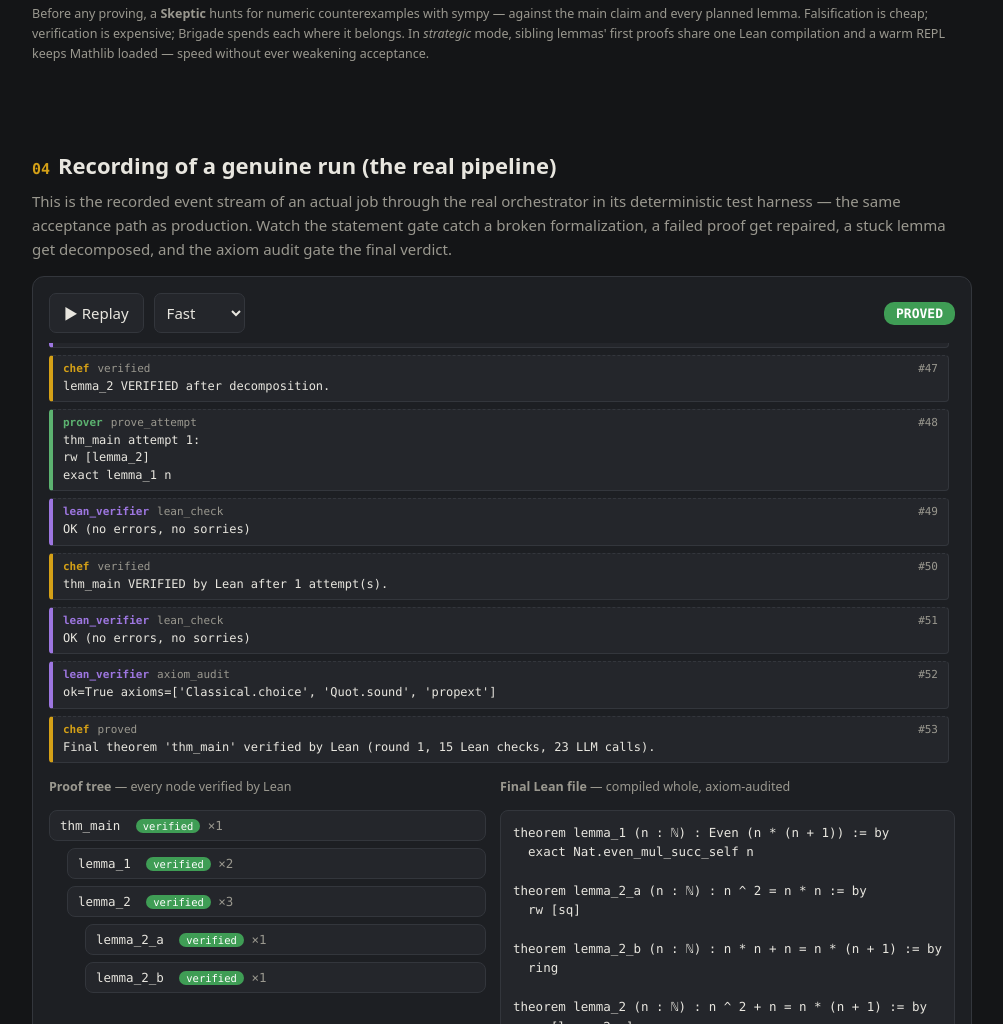
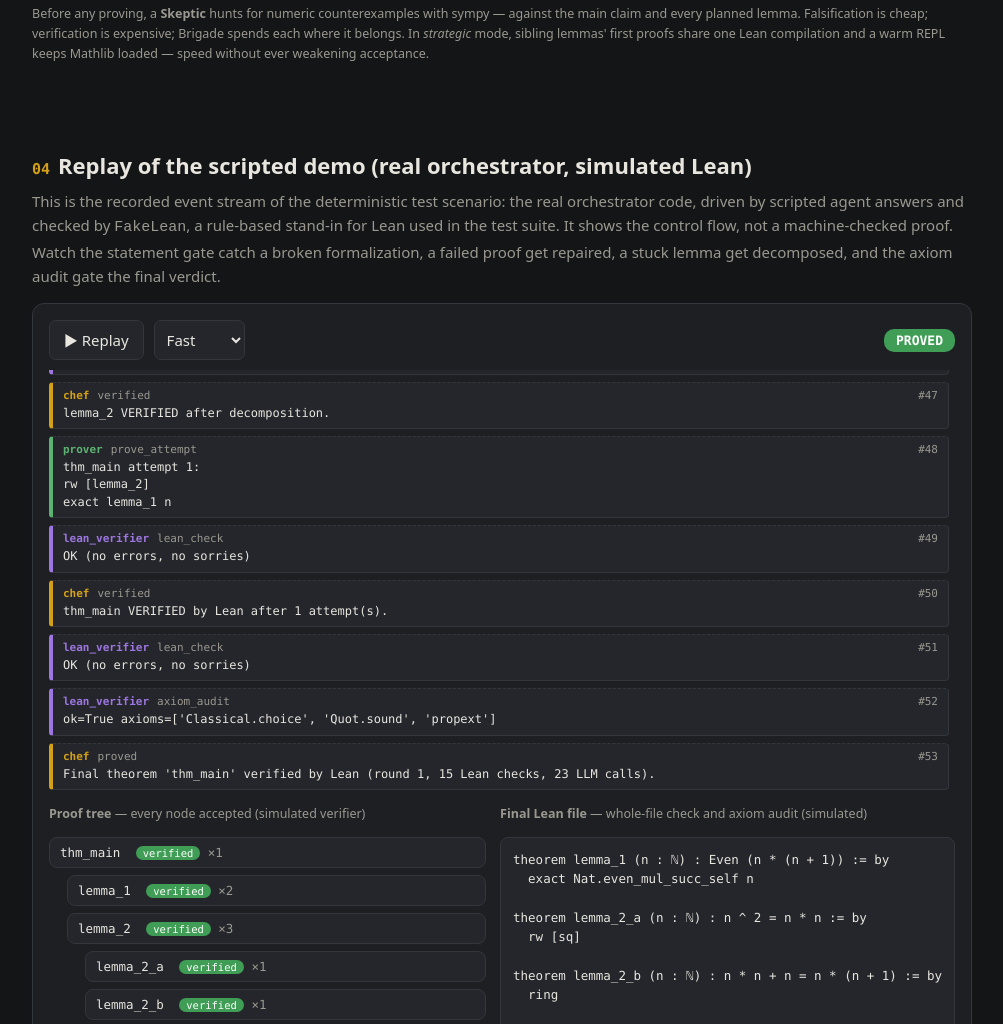
Before and after one commit to ysmouhib/brigade, a plain HTML site: page docs/index.html in a window 1280 px wide. Shown: the part 1861-2885 px from the top of the page, without its empty margins (138-1141 px from the left). Drawn offline with Linux system fonts and the light colour scheme.

Commit message:
Label the demo replay as the scripted test scenario
The screenshot, the site replay and the e2e transcript all come from the
deterministic test scenario (scripted agent answers, FakeLean verifier).
Say so, and stop calling it a genuine Lean run.

Co-Authored-By: Claude Opus 5.5 <noreply@anthropic.com>
Claude-Session: https://claude.ai/code/session_01JqntsTaaAhdrbzpBoLpsRX

```diff
--- a/docs/index.html
+++ b/docs/index.html
@@ -249,10 +249,11 @@ a{color:var(--steel)}
 </section>
 
 <section id="replay">
-  <h2><span class="n">04</span>Recording of a genuine run (the real pipeline)</h2>
-  <p class="lead">This is the recorded event stream of an actual job through the real
-  orchestrator in its deterministic test harness — the same acceptance path as production.
-  Watch the statement gate catch a broken formalization, a failed proof get repaired, a
+  <h2><span class="n">04</span>Replay of the scripted demo (real orchestrator, simulated Lean)</h2>
+  <p class="lead">This is the recorded event stream of the deterministic test scenario: the real
+  orchestrator code, driven by scripted agent answers and checked by <code>FakeLean</code>,
+  a rule-based stand-in for Lean used in the test suite. It shows the control flow, not a
+  machine-checked proof. Watch the statement gate catch a broken formalization, a failed proof get repaired, a
   stuck lemma get decomposed, and the axiom audit gate the final verdict.</p>
   <div class="panel">
     <div class="bar">
@@ -267,11 +268,11 @@ a{color:var(--steel)}
     <div class="rail" id="rail" style="max-height:420px"></div>
     <div class="cols" id="result" style="display:none">
       <div>
-        <p class="note" style="margin-top:0"><b>Proof tree</b> — every node verified by Lean</p>
+        <p class="note" style="margin-top:0"><b>Proof tree</b> — every node accepted (simulated verifier)</p>
         <div id="tree"></div>
       </div>
       <div>
-        <p class="note" style="margin-top:0"><b>Final Lean file</b> — compiled whole, axiom-audited</p>
+        <p class="note" style="margin-top:0"><b>Final Lean file</b> — whole-file check and axiom audit (simulated)</p>
         <pre class="lean" id="leanfile"></pre>
       </div>
     </div>
@@ -360,7 +361,7 @@ if (typeof module!=='undefined') module.exports={extractJSON,evalArith,parseComp
 </script>
 
 <script>
-// ---------------- recorded replay of the genuine run ----------------
+// ---------------- recorded replay of the scripted demo ----------------
 const D=JSON.parse(document.getElementById('data').textContent);
 const rail=document.getElementById('rail'),stamp=document.getElementById('stamp');
 let rTimer=null,ri=0;
```
Also changed, not shown: VERIFICATION_transcript.txt, docs/scripted-demo-run.png (renamed from docs/genuine-run.png), 3 other files.
